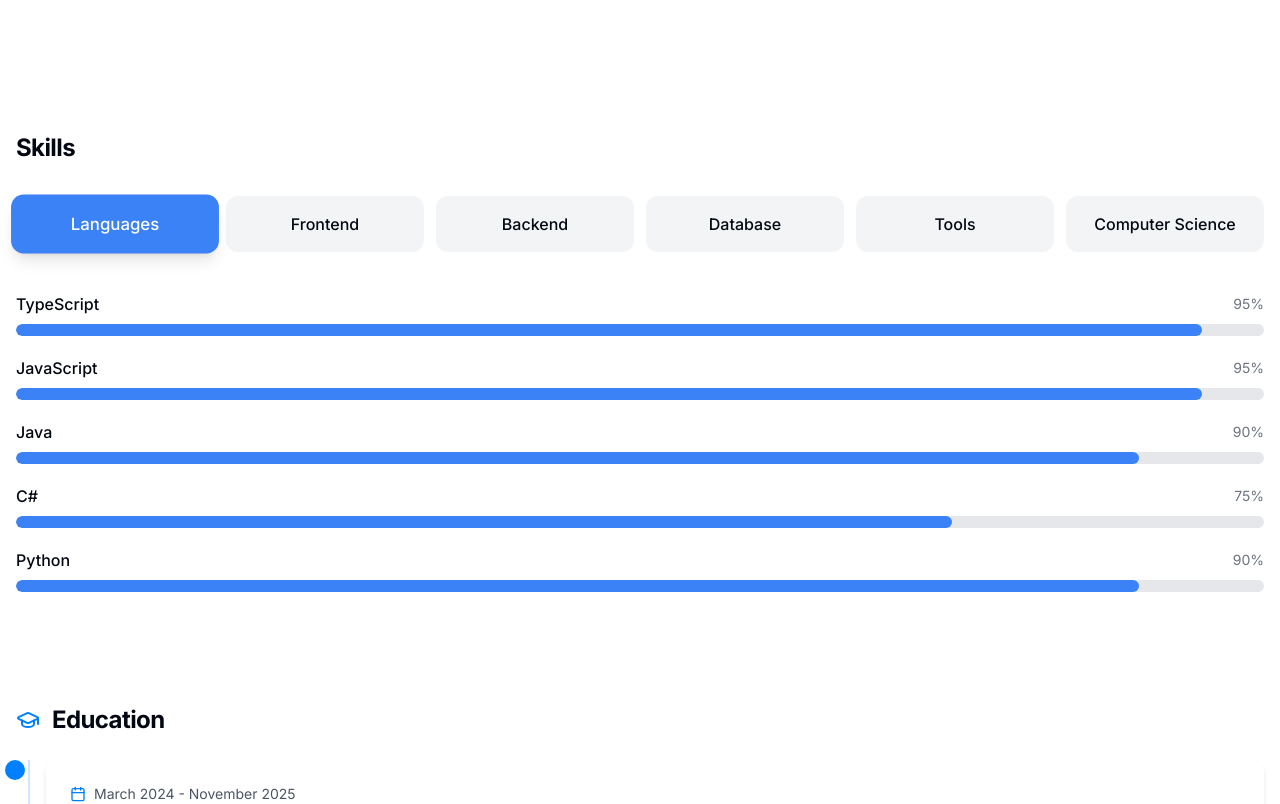
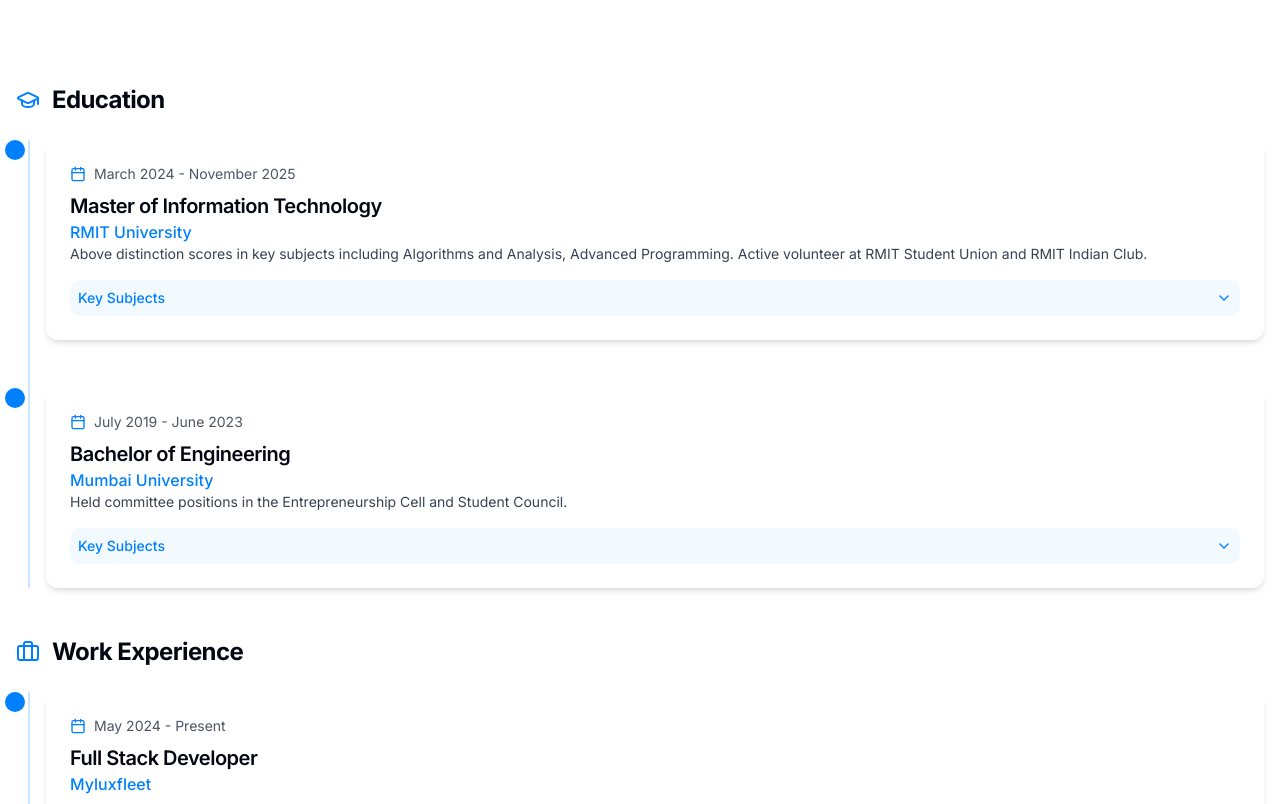
Before and after one commit to theyashdedhia/portfolio-website, a React (Vite) app: page / in a window 1280 px wide. Shown: the part 1340-2144 px from the top of the page. Built offline with nearby package versions, Linux system fonts and the light colour scheme.

Commit message:
Fix deployment issues, remove redundancy
- Fix any potential deployment issues.
- Remove the redundant skills section.

```diff
--- a/src/components/About.tsx
+++ b/src/components/About.tsx
@@ -4,7 +4,6 @@ import { CheckCircle, Briefcase, GraduationCap, Calendar, ChevronDown, ChevronUp
 import { Collapsible, CollapsibleContent, CollapsibleTrigger } from "@/components/ui/collapsible";
 import { useState } from "react";
 import data from "@/data.json";
-import SkillsVisualization from "./SkillsVisualization";
 import StartupJourney from "./StartupJourney";
 
 const About = () => {
@@ -52,8 +51,6 @@ const About = () => {
               </p>
             ))}
           </motion.div>
-
-          <SkillsVisualization />
 
           <div className="space-y-12">
             <motion.div
```
